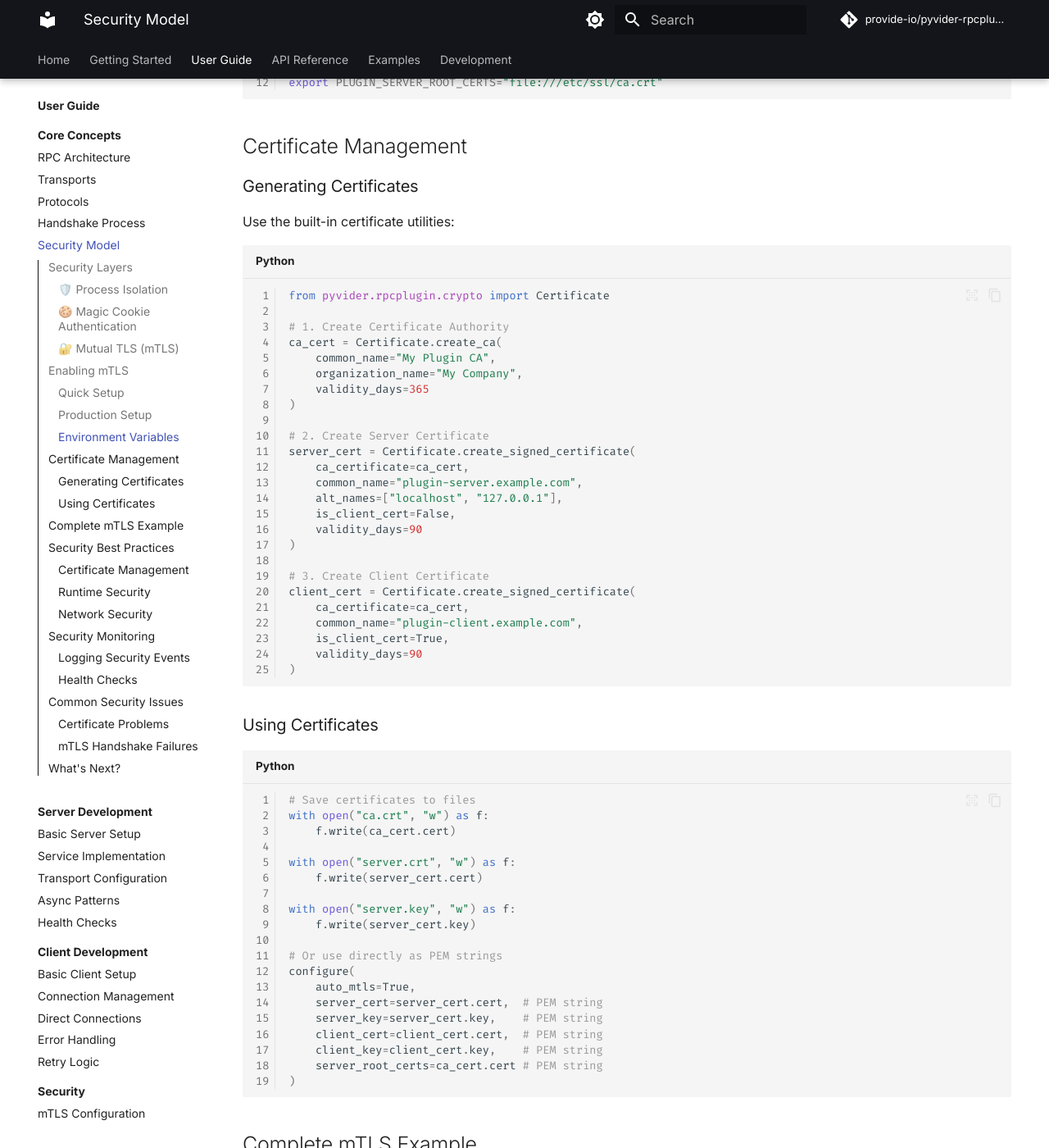
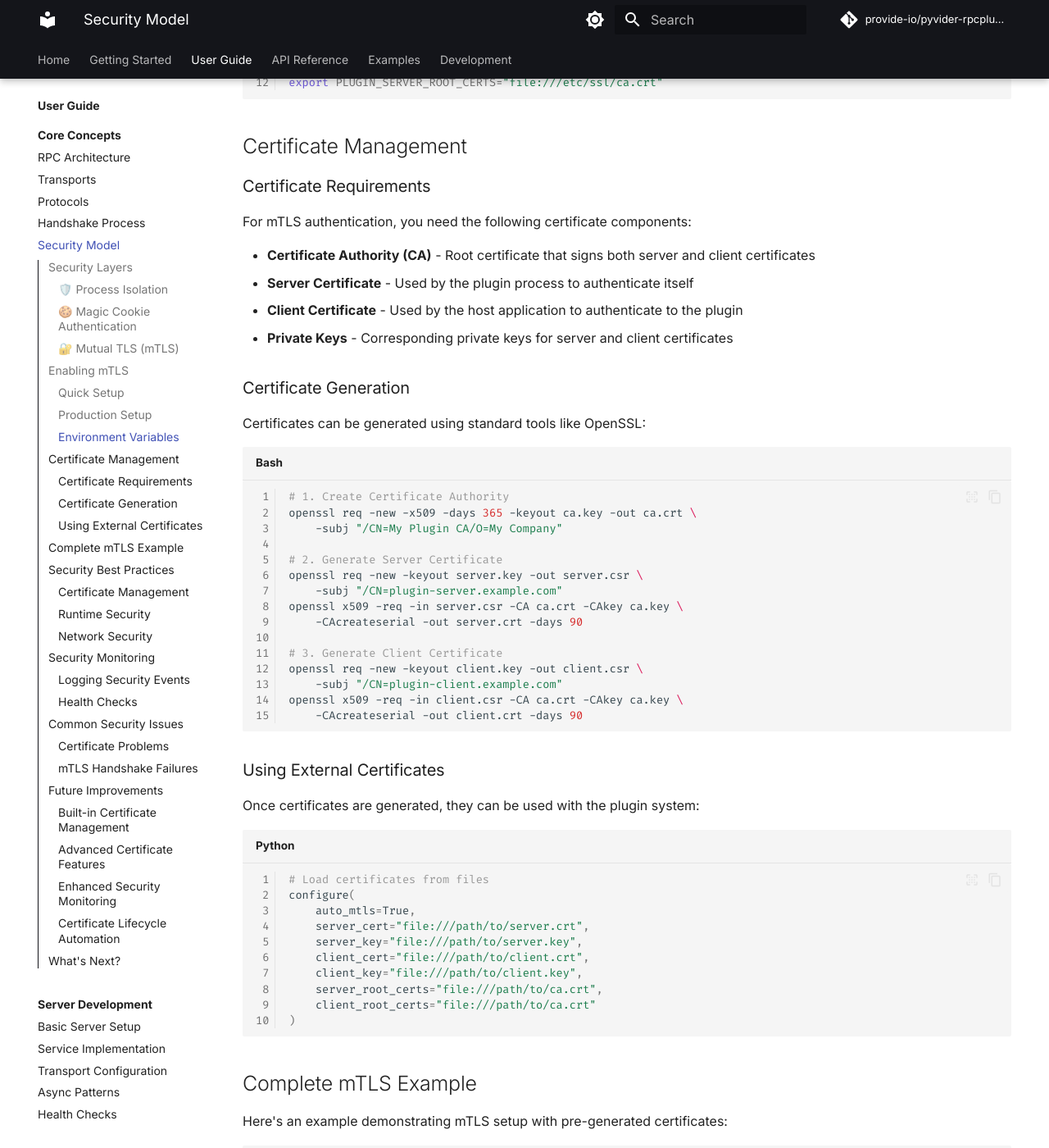
Before and after one commit to provide-io/pyvider-rpcplugin, an MkDocs documentation site: the page built from docs/guide/concepts/security.md, in a window 1280 px wide and 1400 px high, scrolled down 2341 px. Shown: the whole window at 82% size. Built offline with MkDocs 1.6.1 and Material for MkDocs 9.7.7, drawn with Linux system fonts in a browser that asks for light colours; comment, search, counter and statistics services are not loaded; the version menu is left out; some of the changed text lies outside the part shown.

Commit message:
🔼⚙️ [skip ci] auto-commit

````diff
--- a/docs/guide/concepts/security.md
+++ b/docs/guide/concepts/security.md
@@ -93,130 +93,101 @@ export PLUGIN_SERVER_ROOT_CERTS="file:///etc/ssl/ca.crt"
 
 ## Certificate Management
 
-### Generating Certificates
+### Certificate Requirements
 
-Use the built-in certificate utilities:
+For mTLS authentication, you need the following certificate components:
+
+- **Certificate Authority (CA)** - Root certificate that signs both server and client certificates
+- **Server Certificate** - Used by the plugin process to authenticate itself
+- **Client Certificate** - Used by the host application to authenticate to the plugin
+- **Private Keys** - Corresponding private keys for server and client certificates
+
+### Certificate Generation
+
+Certificates can be generated using standard tools like OpenSSL:
+
+```bash
+# 1. Create Certificate Authority
+openssl req -new -x509 -days 365 -keyout ca.key -out ca.crt \
+    -subj "/CN=My Plugin CA/O=My Company"
+
+# 2. Generate Server Certificate
+openssl req -new -keyout server.key -out server.csr \
+    -subj "/CN=plugin-server.example.com"
+openssl x509 -req -in server.csr -CA ca.crt -CAkey ca.key \
+    -CAcreateserial -out server.crt -days 90
+
+# 3. Generate Client Certificate
+openssl req -new -keyout client.key -out client.csr \
+    -subj "/CN=plugin-client.example.com"
+openssl x509 -req -in client.csr -CA ca.crt -CAkey ca.key \
+    -CAcreateserial -out client.crt -days 90
+```
+
+### Using External Certificates
+
+Once certificates are generated, they can be used with the plugin system:
 
 ```python
-from pyvider.rpcplugin.crypto import Certificate
-
-# 1. Create Certificate Authority
-ca_cert = Certificate.create_ca(
-    common_name="My Plugin CA",
-    organization_name="My Company",
-    validity_days=365
-)
-
-# 2. Create Server Certificate
-server_cert = Certificate.create_signed_certificate(
-    ca_certificate=ca_cert,
-    common_name="plugin-server.example.com",
-    alt_names=["localhost", "127.0.0.1"],
-    is_client_cert=False,
-    validity_days=90
-)
-
-# 3. Create Client Certificate
-client_cert = Certificate.create_signed_certificate(
-    ca_certificate=ca_cert,
-    common_name="plugin-client.example.com",
-    is_client_cert=True,
-    validity_days=90
-)
-```
-
-### Using Certificates
-
-```python
-# Save certificates to files
-with open("ca.crt", "w") as f:
-    f.write(ca_cert.cert)
-
-with open("server.crt", "w") as f:
-    f.write(server_cert.cert)
-
-with open("server.key", "w") as f:
-    f.write(server_cert.key)
-
-# Or use directly as PEM strings
+# Load certificates from files
 configure(
     auto_mtls=True,
-    server_cert=server_cert.cert,  # PEM string
-    server_key=server_cert.key,    # PEM string
-    client_cert=client_cert.cert,  # PEM string
-    client_key=client_cert.key,    # PEM string
-    server_root_certs=ca_cert.cert # PEM string
+    server_cert="file:///path/to/server.crt",
+    server_key="file:///path/to/server.key",
+    client_cert="file:///path/to/client.crt",
+    client_key="file:///path/to/client.key",
+    server_root_certs="file:///path/to/ca.crt",
+    client_root_certs="file:///path/to/ca.crt"
 )
 ```
 
 ## Complete mTLS Example
 
-Here's a working example demonstrating end-to-end mTLS setup:
+Here's an example demonstrating mTLS setup with pre-generated certificates:
 
 ```python
 #!/usr/bin/env python3
 import asyncio
-import tempfile
+import os
 from pathlib import Path
 from pyvider.rpcplugin import plugin_client, configure
-from pyvider.rpcplugin.crypto import Certificate
 from provide.foundation import logger
 
 async def secure_plugin_example():
-    """Complete mTLS plugin example."""
+    """Complete mTLS plugin example using external certificates."""
     logger.info("🔒 Setting up secure plugin with mTLS...")
 
-    # Create temporary directory for certificates
-    with tempfile.TemporaryDirectory(prefix="secure_plugin_") as temp_dir:
-        temp_path = Path(temp_dir)
+    # Assume certificates were generated externally (e.g., using OpenSSL)
+    cert_dir = Path("/etc/ssl/plugin-certs")
 
-        # 1. Generate certificates
-        logger.info("🔑 Generating certificates...")
+    # Certificate file paths
+    ca_cert_file = cert_dir / "ca.crt"
+    server_cert_file = cert_dir / "server.crt"
+    server_key_file = cert_dir / "server.key"
+    client_cert_file = cert_dir / "client.crt"
+    client_key_file = cert_dir / "client.key"
 
-        # CA certificate
-        ca_cert = Certificate.create_ca(
-            common_name="Secure Plugin CA",
-            organization_name="My Company",
-            validity_days=1
-        )
+    # Verify certificates exist
+    required_files = [ca_cert_file, server_cert_file, server_key_file,
+                     client_cert_file, client_key_file]
 
-        # Server certificate (for plugin)
-        server_cert = Certificate.create_signed_certificate(
-            ca_certificate=ca_cert,
-            common_name="secure-plugin.local",
-            alt_names=["localhost", "127.0.0.1"],
-            is_client_cert=False,
-            validity_days=1
-        )
+    for cert_file in required_files:
+        if not cert_file.exists():
+            logger.error(f"❌ Certificate file missing: {cert_file}")
+            return
 
-        # Client certificate (for host)
-        client_cert = Certificate.create_signed_certificate(
-            ca_certificate=ca_cert,
-            common_name="secure-host.local",
-            is_client_cert=True,
-            validity_days=1
-        )
-
-        # 2. Save server certificates to files (for plugin subprocess)
-        server_cert_file = temp_path / "server.crt"
-        server_key_file = temp_path / "server.key"
-        ca_cert_file = temp_path / "ca.crt"
-
-        server_cert_file.write_text(server_cert.cert)
-        server_key_file.write_text(server_cert.key)
-        ca_cert_file.write_text(ca_cert.cert)
-
-        # 3. Configure host application (client) mTLS
+    try:
+        # 1. Configure host application (client) mTLS
         configure(
             auto_mtls=True,
-            client_cert=client_cert.cert,      # PEM string
-            client_key=client_cert.key,        # PEM string
-            server_root_certs=ca_cert.cert,    # Trust server certs from this CA
+            client_cert=f"file://{client_cert_file}",
+            client_key=f"file://{client_key_file}",
+            server_root_certs=f"file://{ca_cert_file}",
             magic_cookie_key="SECURE_PLUGIN_COOKIE",
             magic_cookie="ultra-secure-token-456"
         )
 
-        # 4. Prepare plugin environment
+        # 2. Prepare plugin environment
         plugin_env = {
             "PLUGIN_AUTO_MTLS": "true",
             "PLUGIN_SERVER_CERT": f"file://{server_cert_file}",
@@ -250,6 +221,9 @@ async def secure_plugin_example():
                 await client.close()
                 logger.info("🔒 Secure plugin shutdown complete")
 
+    except Exception as e:
+        logger.error(f"❌ mTLS configuration failed: {e}")
+
 if __name__ == "__main__":
     asyncio.run(secure_plugin_example())
 ```
@@ -260,17 +234,19 @@ if __name__ == "__main__":
 
 **Certificate Rotation:**
 ```python
-# Implement automatic certificate renewal
+# Implement certificate renewal workflow
 async def rotate_certificates():
-    # Generate new certificates before expiration
-    new_server_cert = Certificate.create_signed_certificate(
-        ca_certificate=ca_cert,
-        common_name="plugin-server.example.com",
-        validity_days=90
-    )
+    # Check certificate expiration dates
+    cert_expiry_threshold = 30  # days
 
-    # Update running services
-    await update_server_certificates(new_server_cert)
+    # Generate new certificates using external tools before expiration
+    # This would typically involve:
+    # 1. Running OpenSSL commands to generate new certificates
+    # 2. Updating certificate files on disk
+    # 3. Restarting plugin services to pick up new certificates
+
+    logger.info("Certificate rotation would be implemented here")
+    # Implementation depends on your certificate management infrastructure
 ```
 
 **Certificate Storage:**
@@ -366,12 +342,17 @@ async def security_health_check():
     """Monitor plugin security status."""
     checks = []
 
-    # Check certificate expiration
-    cert_expires = server_cert.not_valid_after
-    days_until_expiry = (cert_expires - datetime.now()).days
+    # Check certificate expiration (would require external certificate parsing)
+    # This would typically involve using cryptography library or OpenSSL
+    # to parse certificate files and check expiration dates
 
-    if days_until_expiry < 30:
-        checks.append(f"⚠️ Certificate expires in {days_until_expiry} days")
+    # Example conceptual check:
+    # cert_expires = parse_certificate_expiry("/path/to/server.crt")
+    # days_until_expiry = (cert_expires - datetime.now()).days
+    # if days_until_expiry < 30:
+    #     checks.append(f"⚠️ Certificate expires in {days_until_expiry} days")
+
+    checks.append("ℹ️ Certificate expiry monitoring would be implemented here")
 
     # Check connection security
     if client.grpc_channel._channel.get_state() != grpc.ChannelConnectivity.READY:
@@ -419,12 +400,162 @@ chown plugin-user:plugin-group cert-dir/
 # Enable debug logging
 configure(log_level="DEBUG")
 
-# Check certificate details
-cert_info = Certificate.from_file("server.crt")
-logger.info(f"Certificate expires: {cert_info.not_valid_after}")
-logger.info(f"Subject: {cert_info.subject}")
-logger.info(f"SANs: {cert_info.subject_alt_names}")
+# Check certificate details using external tools
+# For example, using OpenSSL command line:
+# openssl x509 -in server.crt -text -noout
+#
+# Or using Python cryptography library:
+# from cryptography import x509
+# from cryptography.hazmat.backends import default_backend
+#
+# with open("server.crt", "rb") as f:
+#     cert = x509.load_pem_x509_certificate(f.read(), default_backend())
+#     logger.info(f"Certificate expires: {cert.not_valid_after}")
+#     logger.info(f"Subject: {cert.subject}")
+
+logger.info("Certificate debugging would use external tools or libraries")
 ```
+
+## Future Improvements
+
+The following enhancements could be added to improve certificate management and security workflows:
+
+### Built-in Certificate Management
+
+A future version could include built-in certificate utilities:
+
+```python
+# Conceptual API for future implementation
+from pyvider.rpcplugin.crypto import Certificate
+
+# Certificate Authority creation
+ca_cert = Certificate.create_ca(
+    common_name="My Plugin CA",
+    organization_name="My Company",
+    validity_days=365
+)
+
+# Server certificate generation
+server_cert = Certificate.create_signed_certificate(
+    ca_certificate=ca_cert,
+    common_name="plugin-server.example.com",
+    alt_names=["localhost", "127.0.0.1"],
+    is_client_cert=False,
+    validity_days=90
+)
+
+# Client certificate generation
+client_cert = Certificate.create_signed_certificate(
+    ca_certificate=ca_cert,
+    common_name="plugin-client.example.com",
+    is_client_cert=True,
+    validity_days=90
+)
+```
+
+### Advanced Certificate Features
+
+```python
+# Automatic certificate rotation
+async def auto_rotate_certificates():
+    # Monitor certificate expiration
+    # Generate new certificates automatically
+    # Hot-reload certificates without service restart
+    pass
+
+# Certificate validation and inspection
+class CertificateInspector:
+    def validate_certificate_chain(self, cert_path: str) -> bool:
+        """Validate certificate chain and trust."""
+        pass
+
+    def get_certificate_info(self, cert_path: str) -> dict[str, any]:
+        """Extract certificate metadata and validity."""
+        pass
+
+    def check_expiration(self, cert_path: str) -> int:
+        """Return days until certificate expiration."""
+        pass
+
+# HSM and key management integration
+class SecureKeyManager:
+    def store_private_key(self, key_data: bytes, key_id: str) -> bool:
+        """Store private key in HSM or secure key store."""
+        pass
+
+    def retrieve_private_key(self, key_id: str) -> bytes:
+        """Retrieve private key from secure storage."""
+        pass
+```
+
+### Enhanced Security Monitoring
+
+```python
+# Advanced security event monitoring
+class SecurityMonitor:
+    async def monitor_certificate_health(self) -> list[str]:
+        """Continuous certificate health monitoring."""
+        alerts = []
+
+        # Check certificate expiration
+        for cert_file in self.certificate_files:
+            days_left = self.check_expiration(cert_file)
+            if days_left < 30:
+                alerts.append(f"Certificate {cert_file} expires in {days_left} days")
+
+        # Validate certificate chains
+        if not self.validate_certificate_chains():
+            alerts.append("Certificate chain validation failed")
+
+        # Check for revoked certificates
+        revoked_certs = await self.check_certificate_revocation()
+        if revoked_certs:
+            alerts.append(f"Revoked certificates detected: {revoked_certs}")
+
+        return alerts
+
+    async def security_audit_log(self, event: str, details: dict[str, any]):
+        """Enhanced security audit logging."""
+        audit_entry = {
+            "timestamp": datetime.now().isoformat(),
+            "event": event,
+            "details": details,
+            "security_level": self.classify_security_event(event)
+        }
+
+        # Log to secure audit trail
+        await self.write_audit_log(audit_entry)
+
+        # Trigger alerts for critical events
+        if audit_entry["security_level"] == "critical":
+            await self.send_security_alert(audit_entry)
+```
+
+### Certificate Lifecycle Automation
+
+```python
+# Automated certificate lifecycle management
+class CertificateLifecycleManager:
+    def __init__(self, ca_config: dict, renewal_threshold_days: int = 30):
+        self.ca_config = ca_config
+        self.renewal_threshold = renewal_threshold_days
+
+    async def auto_renew_certificates(self):
+        """Automatically renew expiring certificates."""
+        for cert_config in self.managed_certificates:
+            if self.should_renew_certificate(cert_config):
+                new_cert = await self.generate_renewed_certificate(cert_config)
+                await self.deploy_certificate(new_cert)
+                await self.validate_deployment(new_cert)
+
+    async def certificate_rollback(self, cert_id: str):
+        """Rollback to previous certificate version on deployment failure."""
+        previous_cert = self.get_previous_certificate_version(cert_id)
+        await self.deploy_certificate(previous_cert)
+        logger.info(f"Rolled back certificate {cert_id} to previous version")
+```
+
+These features would provide comprehensive certificate management, automated security monitoring, and simplified deployment workflows for production environments.
 
 ## What's Next?
 
````
Also changed, not shown: other parts of docs/guide/concepts/security.md (+1 -2 lines).
